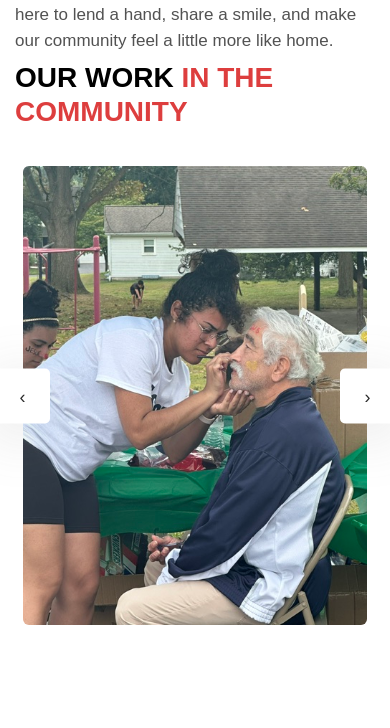
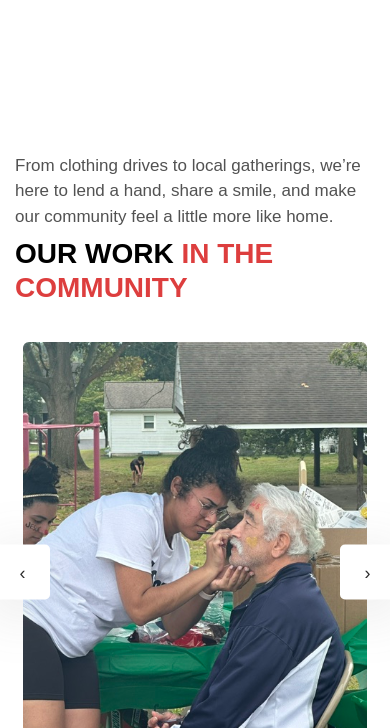
Before and after one commit to David10299/ChurchDjango, a Django app: template website/templates/index.html in a window 390 px wide. Shown: the part 3609-4337 px from the top of the page. Run offline with Django 5.2, Linux system fonts and the light colour scheme; the template is opened without the code that fills it, so the values that code supplies are empty; parts of the project's set-up code (start-up, migrations or seed data) failed here and were passed over; some libraries are stand-ins or nearby versions; some web fonts are replaced; grey boxes are pictures that could not be loaded.

Commit message:
gallery 2 adjustment

```diff
--- a/website/templates/index.html
+++ b/website/templates/index.html
@@ -150,12 +150,7 @@
             font-size: 16px; /* lock root for predictable rem calculations */
         }
 
-        @media (max-width: 767px) {
-            /* -6rem @ 16px = -96px; use px here so mobile spacing is deterministic */
-            .projects-section {
-                margin-top: -96px;
-            }
-        }
+
         /* Sticky header: keep the navbar visible on scroll */
         header.main-header, header .header-sticky {
             position: sticky;
```
